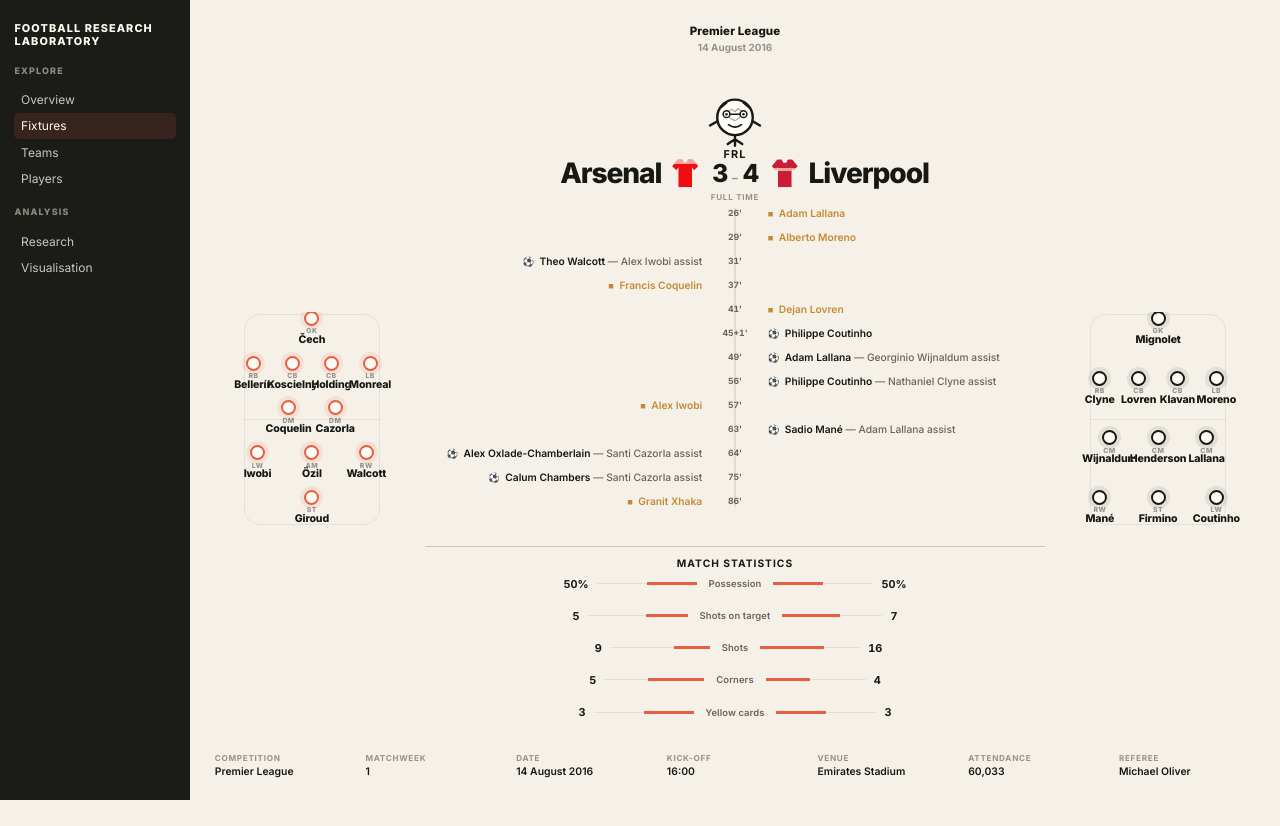
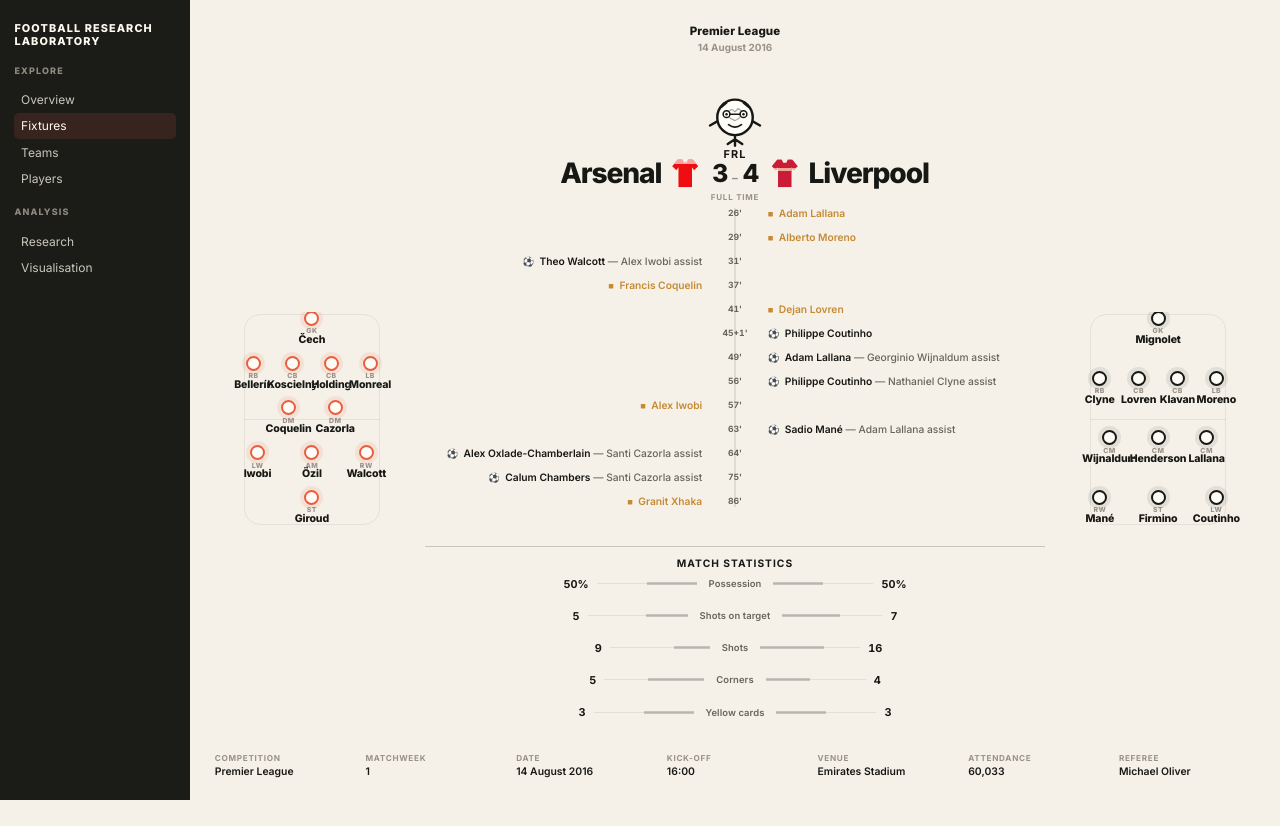
Before and after one commit to dallum96-gif/football-research-lab, a Next.js app in the folder web/: page /fixtures/1/1 in a window 1280 px wide. Built offline with nearby package versions, Linux system fonts and the light colour scheme.

Commit message:
Neutralise match-stat bars so home and away use the same FRL treatment

```diff
--- a/web/src/app/fixtures/[season]/[fixtureId]/FixtureOverview.module.css
+++ b/web/src/app/fixtures/[season]/[fixtureId]/FixtureOverview.module.css
@@ -148,7 +148,7 @@
 .statAway { justify-content: flex-start; padding-left: .75rem; }
 .statLabel { color: var(--frl-muted); font-size: .59rem; font-weight: 600; letter-spacing: .01em; text-align: center; white-space: nowrap; }
 .statTrack { position: relative; height: 1px; background: color-mix(in srgb, var(--frl-border) 70%, transparent); width: min(13vw, 100px); }
-.statTrack::after { content: ""; position: absolute; top: -1px; bottom: -1px; background: var(--frl-accent); }
+.statTrack::after { content: ""; position: absolute; top: -1px; bottom: -1px; background: var(--frl-border-strong); }
 .statHome .statTrack::after { right: 0; width: var(--home-share); }
 .statAway .statTrack::after { left: 0; width: var(--away-share); }
 
```
